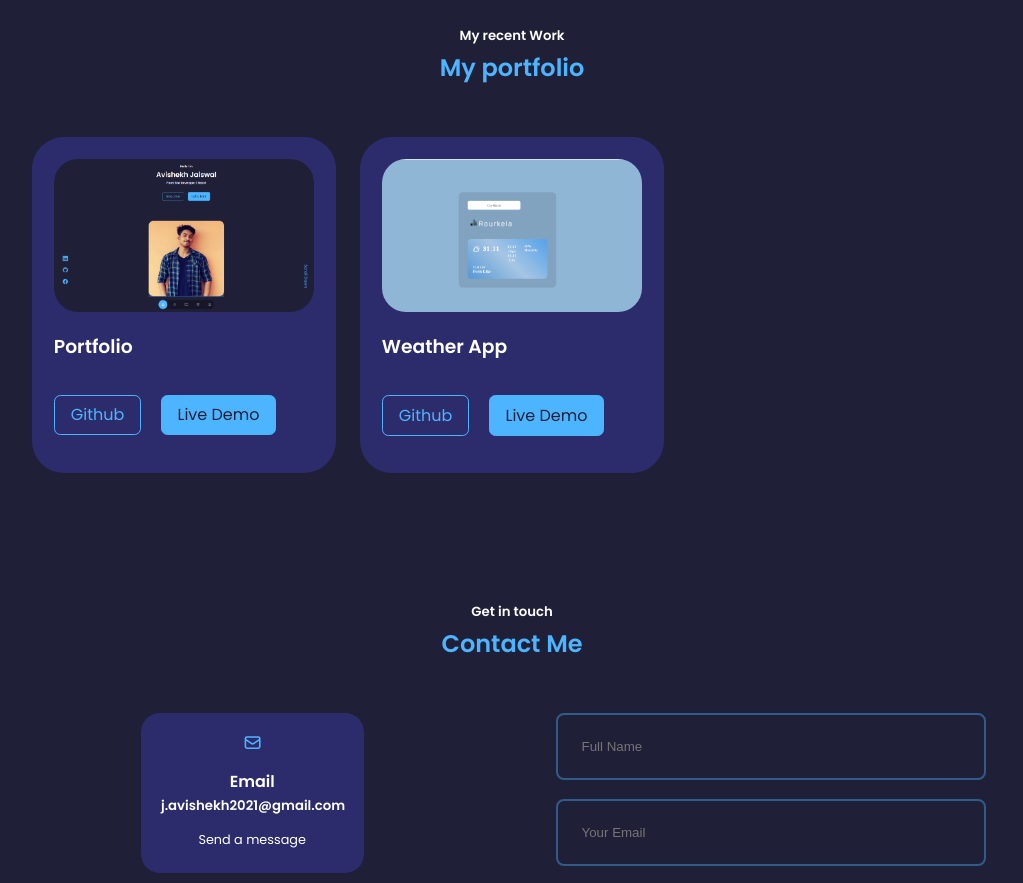
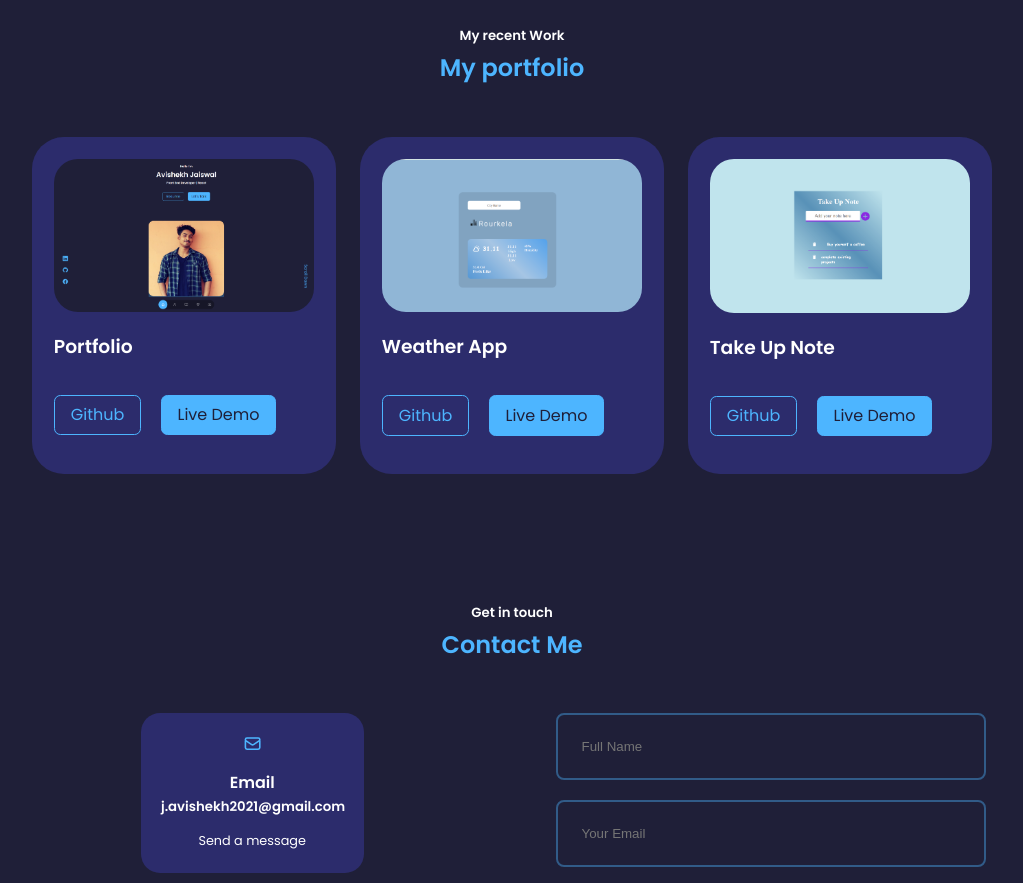
Before and after one commit to Avi-jaiz/avishekh-portfolio, a React (Create React App) app: page / in a window 1280 px wide. Shown: the part 2080-2963 px from the top of the page, without its empty margins (128-1151 px from the left). Built offline with nearby package versions, Linux system fonts and the light colour scheme.

Commit message:
"third project added"

```diff
--- a/src/Components/Portfolio/Portfolio.jsx
+++ b/src/Components/Portfolio/Portfolio.jsx
@@ -3,12 +3,17 @@ import './portfolio.css';
 // import Example from '../Files/example.jpg';
 // import Example2 from '../Files/example2.jpg';
 import portfolio_avi from '../Files/portfolio_avi.png'
-import weather_app from '../Files/weather_app.png'
+import weather_app from '../Files/weather_app.png';
+import to_do_app from '../Files/to_do_app.png'
 
 function Portfolio() {
 const data = [
   {id:1,image:portfolio_avi,title:"Portfolio",github:'https://github.com/Avi-jaiz/avishekh-portfolio', demo:"https://avishekh-portfolio.netlify.app/"},
   {id:2,image:weather_app,title:"Weather App",github:'https://github.com/Avi-jaiz/Weather-app', demo:"https://green-weather-app.netlify.app/"},
+
+  {id:3,image:to_do_app,title:"Take Up Note",github:'https://github.com/Avi-jaiz/to-do-react', demo:"https://takeup-note.netlify.app/"},
+
+
 
 ]
 
```
Also changed, not shown: src/Components/Files/to_do_app.png (added).
